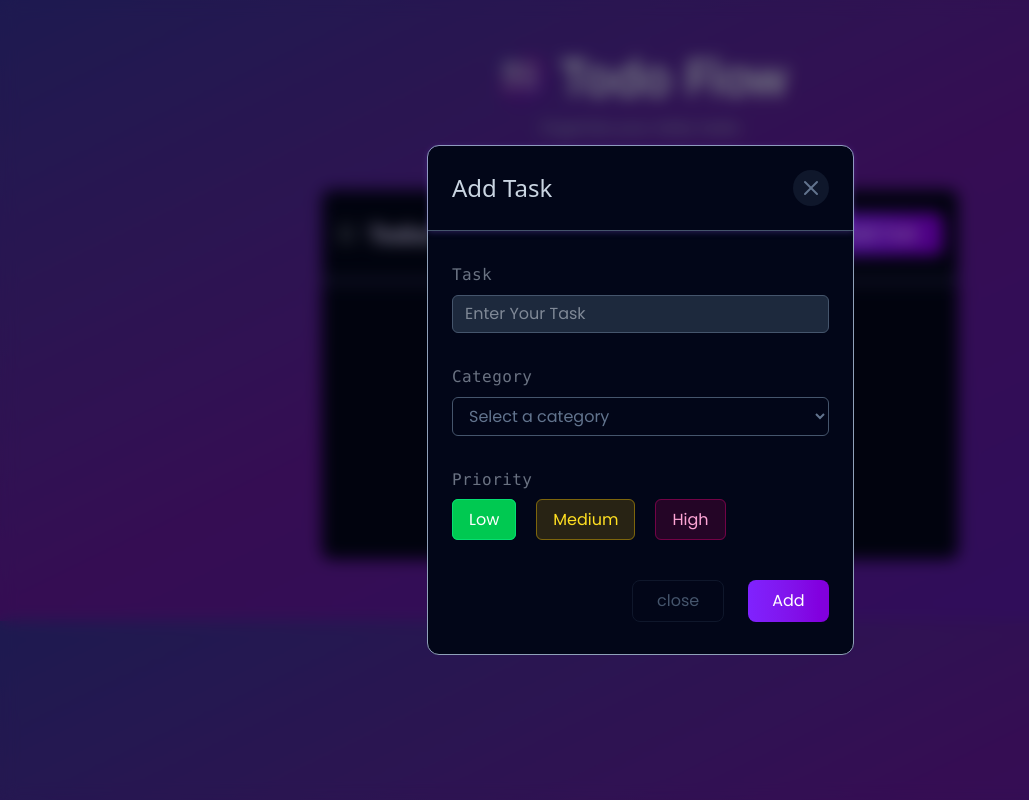
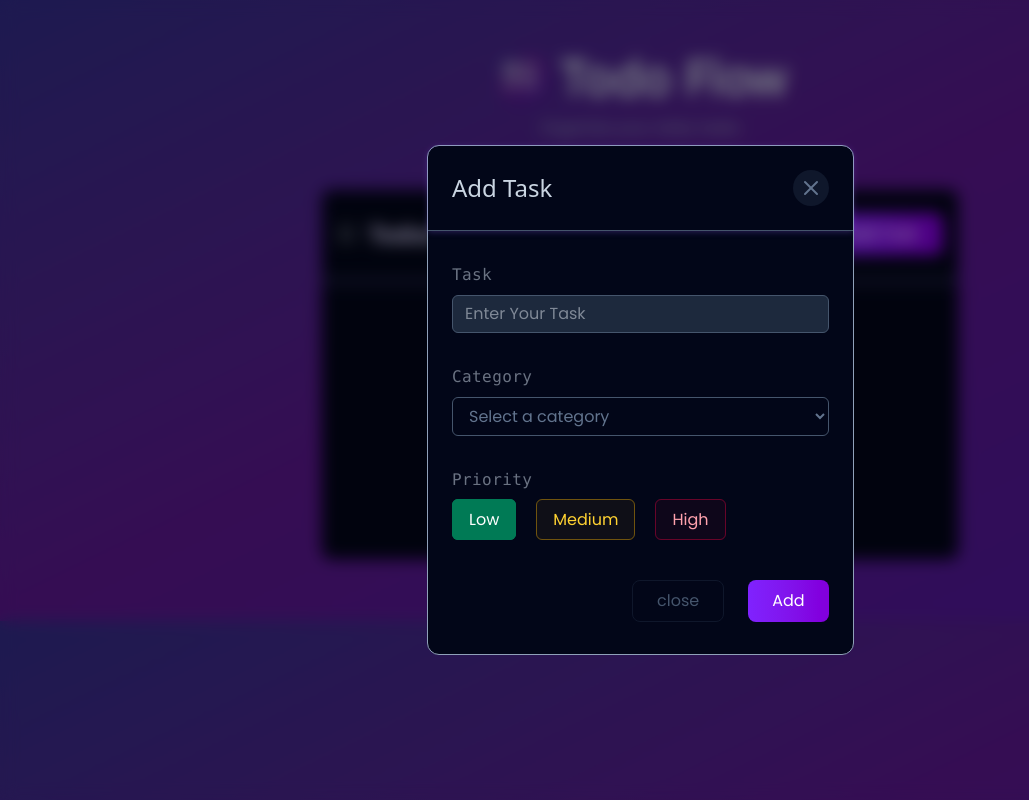
Before and after one commit to SalaitSudhakar/react-todo, a React (Vite) app: page / in a window 1280 px wide. Both pictures are taken after a click on the button "Add Task". Shown: the whole page, without its empty margins (0-1029 px from the left). Built offline with nearby package versions, Linux system fonts and the light colour scheme; a web font is replaced by a local one.

Commit message:
Update category and priority input styles

```diff
--- a/src/Components/AddTaskModal.jsx
+++ b/src/Components/AddTaskModal.jsx
@@ -91,7 +91,7 @@ const AddTaskModal = ({ onCloseModal, title, onAddTask, editingTodo }) => {
               onChange={handleTaskName}
               placeholder="Enter Your Task"
               required
-              className="w-full bg-slate-800 border border-slate-600 text-slate-200 focus:border-violet-300 focus:ring-violet-800 outline-0 px-3 py-1.5 rounded-md"
+              className="w-full bg-slate-800 border border-slate-600 text-slate-200 focus:border-violet-300 focus:ring-violet-800 outline-0 px-3 py-1.5 rounded-md hover:bg-slate-700/80 duration-100 transition-all"
             />
           </div>
 
@@ -109,11 +109,11 @@ const AddTaskModal = ({ onCloseModal, title, onAddTask, editingTodo }) => {
               value={formData.category}
               onChange={handleCategory}
               required
-              className={` border  outline-0 focus:border-violet-300 focus:ring-1 focus:ring-violet-800 text-slate-500 w-full px-3 py-1.5 rounded-md
+              className={` border  border-slate-600 outline-0 focus:border-violet-300 focus:ring-1 focus:ring-violet-800 text-slate-500 w-full px-3 py-1.5 rounded-md transition-all duration-100
                 ${
                   selectedCategory
                     ? selectedCategory.style
-                    : "bg-slate-950 border-slate-600"
+                    : "bg-slate-950 hover:bg-slate-950/80"
                 }
                 `}
             >
--- a/src/utility/categoriesAndPriority.js
+++ b/src/utility/categoriesAndPriority.js
@@ -43,25 +43,25 @@ export const PRIORITIES = [
     label: "Low",
     value: "low",
     uncheckedStyle:
-      "bg-green-500/15 border-green-500/40 text-green-300 hover:bg-green-400/10 hover:border-green-400/50 hover:text-green-200",
-    dot: "bg-green-500",
-    checkedStyle: "bg-green-500 border-green-400 text-white",
+      "bg-emerald-500/5 border-emerald-500/40 text-emerald-300 hover:bg-emerald-400/10 hover:border-emerald-400/50 hover:text-emerald-200",
+    dot: "bg-emerald-500",
+    checkedStyle: "bg-emerald-700 border-emerald-700 text-white hover:bg-emerald-800 hover:border-emerald-800 hover:-translate-y-0.5",
   },
   {
     label: "Medium",
     value: "medium",
     uncheckedStyle:
-      "bg-yellow-400/15 border-yellow-400/40 text-yellow-300 hover:bg-yellow-500/10 hover:border-yellow-500/50 hover:text-yellow-200",
-    dot: "bg-yellow-500",
+      "bg-amber-400/5 border-amber-400/40 text-amber-300 hover:bg-amber-500/10 hover:border-amber-500/50 hover:text-amber-200",
+    dot: "bg-amber-500",
     // checked state — full solid color for the button box
-    checkedStyle: "bg-yellow-500 border-yellow-400 text-black",
+    checkedStyle: "bg-amber-500 border-amber-400 text-black hover:bg-amber-600 hover:border-amber-500 hover:-translate-y-0.5",
   },
   {
     label: "High",
     value: "high",
     uncheckedStyle:
-      "bg-pink-600/15 border-pink-600/40 text-pink-300 hover:bg-pink-600/10 hover:border-pink-600/50 hover:text-pink-200",
-    dot: "bg-pink-600",
-    checkedStyle: "bg-pink-600 border-pink-500 text-white",
+      "bg-rose-600/5 border-rose-600/40 text-rose-300 hover:bg-rose-600/10 hover:border-rose-600/50 hover:text-rose-200",
+    dot: "bg-rose-600",
+    checkedStyle: "bg-rose-600 border-rose-500 text-white hover:bg-rose-700 hover:border-rose-600 hover:-translate-y-0.5",
   },
 ];
```
